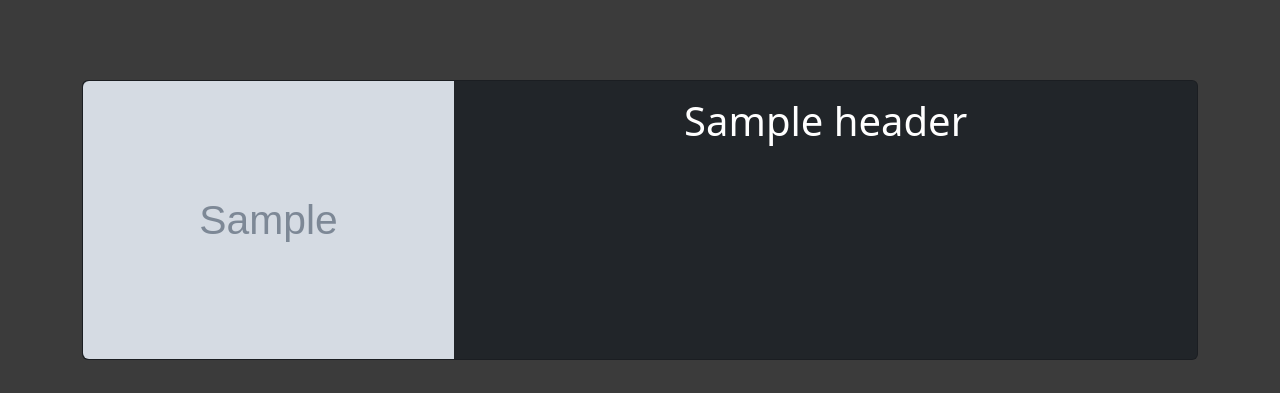
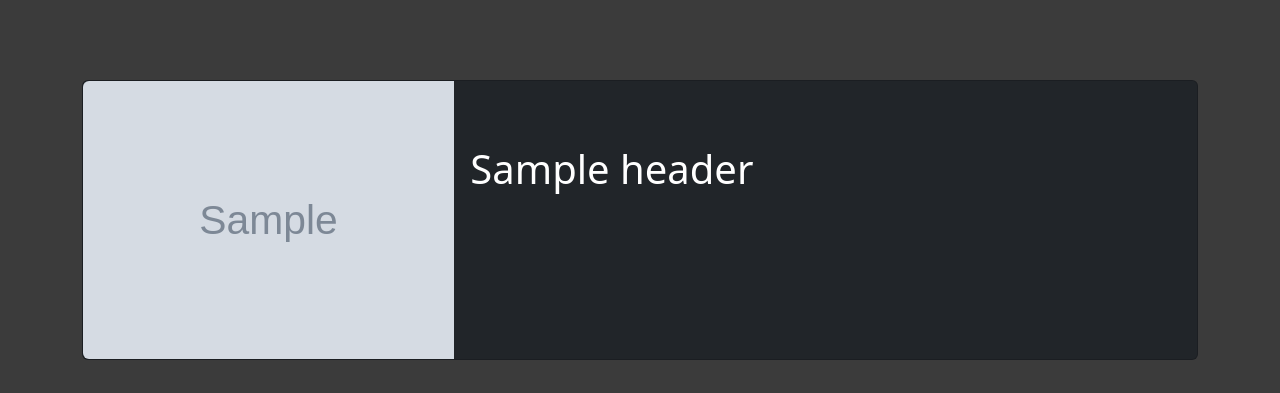
Before and after one commit to Ihotu00/edx, a Flask app: template cs50x/project/templates/index.html in a window 1280 px wide. Shown: the part 64-457 px from the top of the page. Run offline with Flask 3, Linux system fonts and the light colour scheme; the template is opened without the code that fills it: most values are stand-ins (such as "Sample title", 1, 10 or a date in 2020); grey boxes marked "Sample" are stand-in pictures; some libraries are stand-ins or nearby versions.

Commit message:
Wed, Jun 26, 2024, 10:56 AM +01:00

```diff
--- a/cs50x/project/templates/index.html
+++ b/cs50x/project/templates/index.html
@@ -17,7 +17,7 @@ Post blogs and join message boards
       </div>
       <div class="col-md-8">
         <div class="card-body">
-          <h1 class="card-title align-bottom">{{ header["name"] }}</h1>
+          <h1 class="card-title text-start mt-5">{{ header["name"] }}</h1>
         </div>
       </div>
     </div>
```
